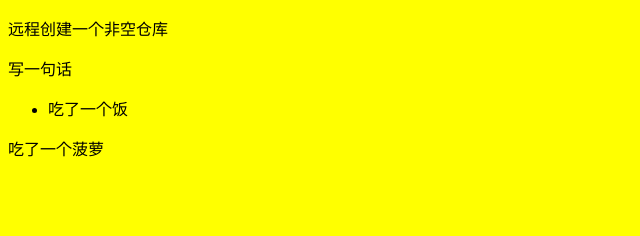
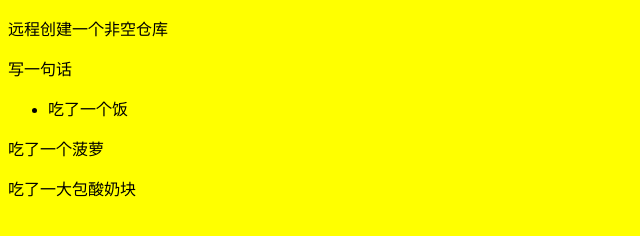
Before and after one commit to jiang1105/studyGitHub_02, a plain HTML site: page index.html in a window 1280 px wide. Shown: the whole page, without its empty margins (0-640 px from the left). Drawn offline with Linux system fonts and the light colour scheme.

Commit message:
Update index.html
吃了一大包酸奶块

```diff
--- a/index.html
+++ b/index.html
@@ -15,5 +15,7 @@
 
     <p>吃了一个菠萝</p>
 
+    <p>吃了一大包酸奶块</p>
+
 </body>
 </html>
```
